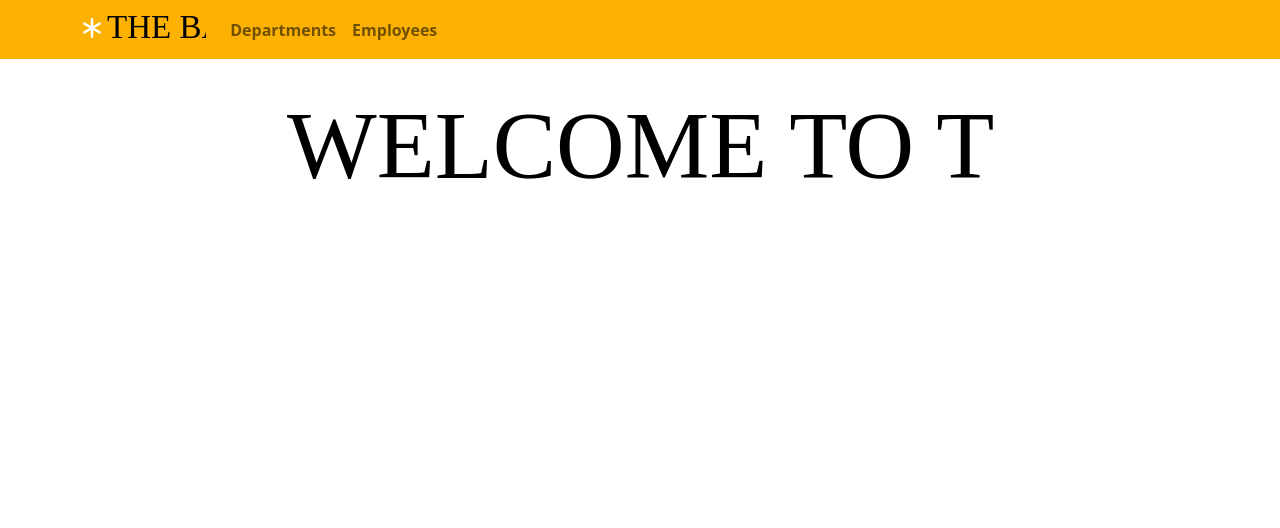
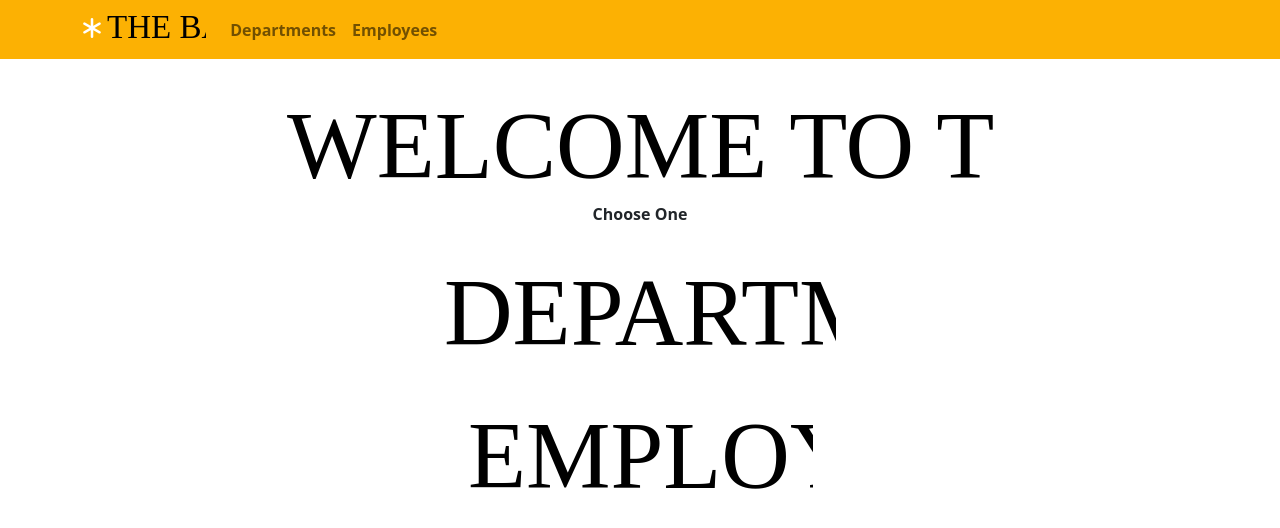
Before and after one commit to rickygeetchi/database-project, a React (Create React App) app in the folder DjangoAPIProject/my-app/: page / in a window 1280 px wide. Shown: the top 528 px of the page. Built offline with nearby package versions, Linux system fonts and the light colour scheme.

Commit message:
more beautifying

```diff
--- a/DjangoAPIProject/my-app/src/components/Home.jsx
+++ b/DjangoAPIProject/my-app/src/components/Home.jsx
@@ -1,9 +1,18 @@
 import React from 'react'
 import { ReactComponent as HomeSVG } from "../svg/home.svg";
+import { ReactComponent as EmployeeSVG } from "../svg/employees.svg";
+import { ReactComponent as DepartmentSVG } from "../svg/department.svg";
+import { Link } from 'react-router-dom';
+import '../index.css';
 
 const Home = () => {
   return (
-    <div className="display-3 d-flex justify-content-center mt-5 mb-n3"><HomeSVG/></div>
+    <React.Fragment>
+    <div className="display-3 d-flex justify-content-center mt-5 mb-n3"><Link to={'/'}><HomeSVG/></Link></div>
+    <span className='bold d-flex justify-content-center mt-6 mb-n6'>Choose One</span>
+    <div className="icon display-3 d-flex justify-content-center mt-5 mb-n3"><Link to={'/department'}><DepartmentSVG/></Link></div>
+    <div className="display-3 d-flex justify-content-center mt-5 mb-n3"><Link to={'/employees'}><EmployeeSVG/></Link></div>
+    </React.Fragment>
   )
 }
 
--- a/DjangoAPIProject/my-app/src/index.css
+++ b/DjangoAPIProject/my-app/src/index.css
@@ -15,3 +15,8 @@ code {
 .bold{
   font-weight: bold;
 }
+
+svg:hover{
+  font-size: "300" !important;
+  fill: #fcb103!important;
+}
```
Also changed, not shown: 1 other file (tests, documents, lock files or other folders).
